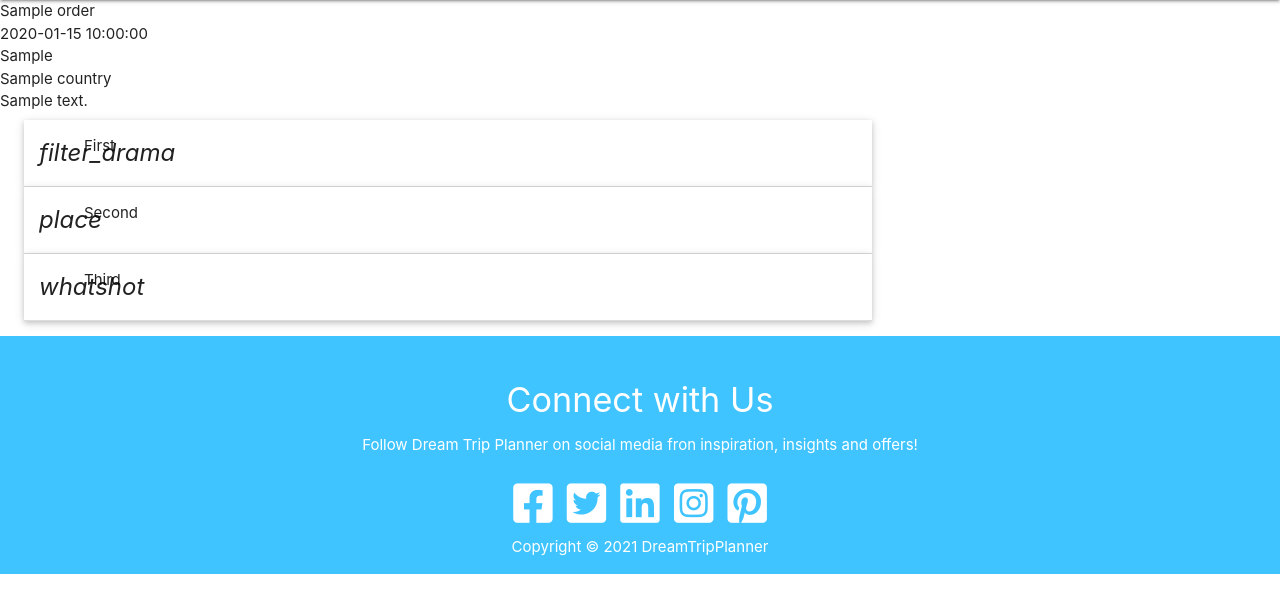
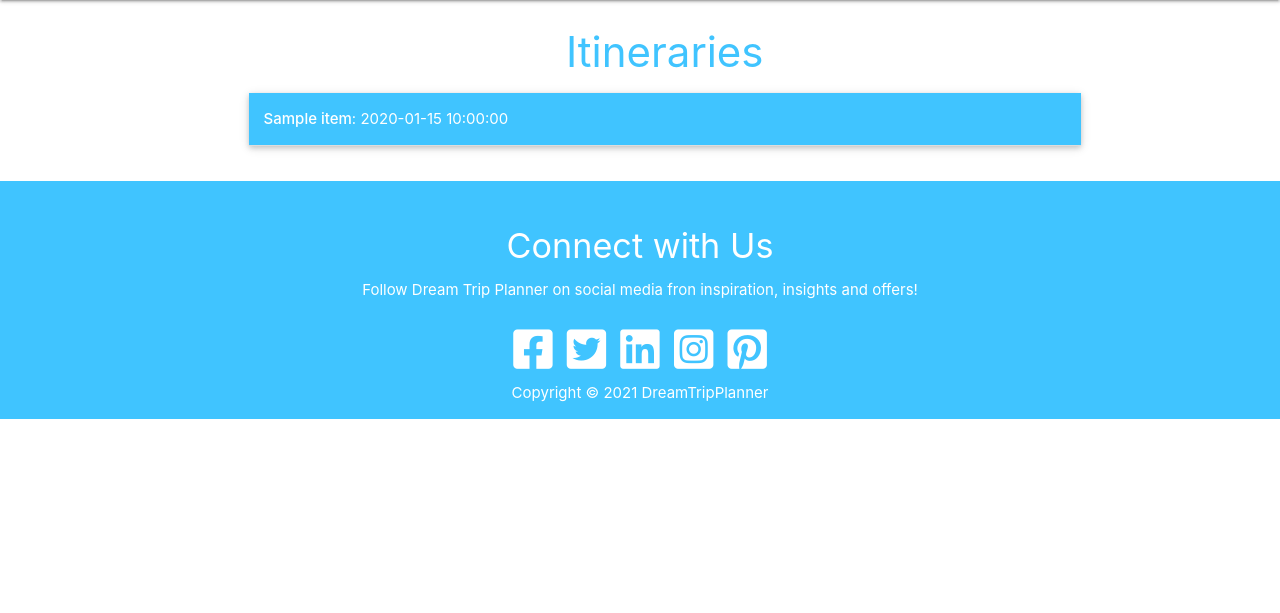
Before and after one commit to shoreenb/dream-trip-planner, a Python web app: template templates/itinerarys.html in a window 1280 px wide; the page is wider, and only the part inside the window is pictured. Shown: the part 64-677 px from the top of that part. Run offline with Jinja, Linux system fonts and the light colour scheme; the template is opened without the code that fills it: most values are stand-ins (such as "Sample title", 1, 10 or a date in 2020).

Commit message:
Bind data from database to accordion on itinerarys.html

```diff
--- a/static/js/script.js
+++ b/static/js/script.js
@@ -3,4 +3,5 @@
      $(".sidenav").sidenav();
      $('.slider').slider();
      $('.collapsible').collapsible();
+     $('.dropdown-trigger').dropdown();
  });
--- a/templates/account.html
+++ b/templates/account.html
@@ -15,11 +15,14 @@
             <p>Date Created: {{ date_created }}</p>
             {% if session["user"].last_seen %}<p>Last Login: {{ session["user"].last_seen }}</p> {% endif %}
 
+            <h3 class="center-align light-blue-text text-accent-2">
+                My Itineraries
+            </h3>
             <ul class="collapsible">
                 {% for item in itinerarys %}
                 <li><a href="{{ url_for('get_itinerarys') }}">
                         <div class="collapsible-header white-text light-blue accent-2 ">
-                            Itinerary {{ item.order }} {{ item.name }}: {{ item.date }}
+                            {{ item.name }}: {{ item.date }}
 
                         </div>
                     </a>
--- a/templates/base.html
+++ b/templates/base.html
@@ -30,7 +30,7 @@
                     <li><a href="{{ url_for('get_home') }}">Home</a></li>
                     {% if session.user %}
                     <li><a href="{{ url_for('get_account', username=session['user']) }}">Account</a></li>
-                    <li><a href="{{ url_for('get_itinerarys') }}">New Itinerary</a></li>
+                    <li><a href="{{ url_for('get_itinerarys') }}">Itineraries</a></li>
                     <li><a href="#">Manage Destinations</a></li>
                     <li><a href="{{ url_for('logout') }}">Log Out</a></li>
                     {% else %}
@@ -49,7 +49,7 @@
             <li><a href="{{ url_for('get_home') }}">Home</a></li>
             {% if session.user %}
             <li><a href="{{ url_for('get_account', username=session['user']) }}">Account</a></li>
-            <li><a href="{{ url_for('get_itinerarys') }}">New Itinerary</a></li>
+            <li><a href="{{ url_for('get_itinerarys') }}">Itineraries</a></li>
             <li><a href="#">Manage Destinations</a></li>
             <li><a href="{{ url_for('logout') }}">Log Out</a></li>
             {% else %}
--- a/templates/itinerarys.html
+++ b/templates/itinerarys.html
@@ -1,27 +1,28 @@
 {% extends "base.html" %}
 {% block content %}
 
-{% for item in itinerarys %}
-{{ item.order }}<br>
-{{ item.date }}<br>
-{{ item.holiday_type }}<br>
-{{ item.country }}<br>
-{{ item.description }}<br>
-{% endfor %}
-
-<ul class="container collapsible popout">
-    <li>
-        <div class="collapsible-header"><i class="material-icons">filter_drama</i>First</div>
-        <div class="collapsible-body"><span>Lorem ipsum dolor sit amet.</span></div>
-    </li>
-    <li>
-        <div class="collapsible-header"><i class="material-icons">place</i>Second</div>
-        <div class="collapsible-body"><span>Lorem ipsum dolor sit amet.</span></div>
-    </li>
-    <li>
-        <div class="collapsible-header"><i class="material-icons">whatshot</i>Third</div>
-        <div class="collapsible-body"><span>Lorem ipsum dolor sit amet.</span></div>
-    </li>
-</ul>
+<div class="row">
+    <div class="col s12 offset-m2">
+        <ul class="container collapsible popout">
+            <h3 class="center light-blue-text text-accent-2">
+                Itineraries
+            </h3>
+            {% for item in itinerarys %}
+            <li>
+                <div class="collapsible-header center white-text light-blue accent-2 ">
+                    <strong>{{ item.name }}</strong>: {{ item.date }}
+                </div>
+                <div class="collapsible-body">
+                    <p><strong>Item No.:</strong> {{ item.order }}</p>
+                    <p><strong>Time:</strong> {{ item.time}}</p>
+                    <p><strong>Country: </strong>{{ item.country }}</p>
+                    <p><strong>Location: </strong>{{ item.holiday_type }}</p>
+                    <p><strong>Notes: </strong>{{ item.description }}</p>
+                </div>
+            </li>
+            {% endfor %}
+        </ul>
+    </div>
+</div>
 
 {% endblock %}
```
